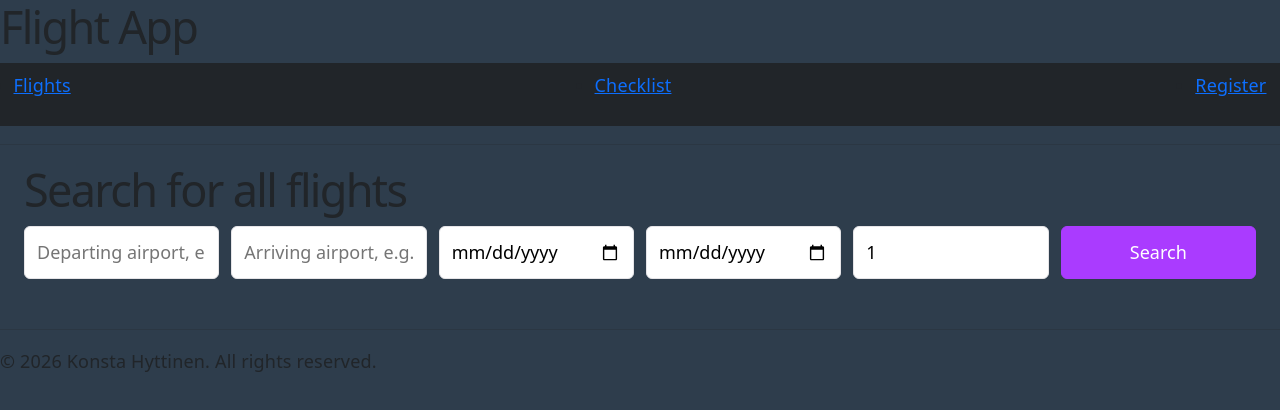
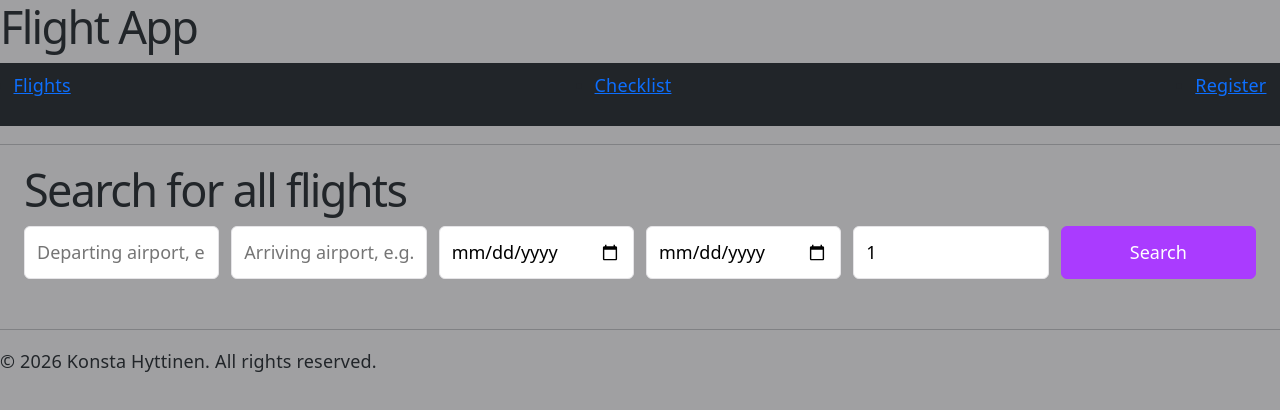
Before and after one commit to konemmah/WOH1_Final_Project_Konsta, a React (Vite) app: page / in a window 1280 px wide. Shown: the top 410 px of the page. Built offline with nearby package versions, Linux system fonts and the light colour scheme.

Commit message:
Update to background

```diff
--- a/src/index.css
+++ b/src/index.css
@@ -190,6 +190,6 @@ html, body, #root {
   height: 100%;
   margin: 0;
   padding: 0;
-  background-color: hsl(210, 25%, 24%); /
-  color: #212529; /* Optional: sets default text color */
+  background-color: hsl(240, 1%, 63%); /
+
 }
```
